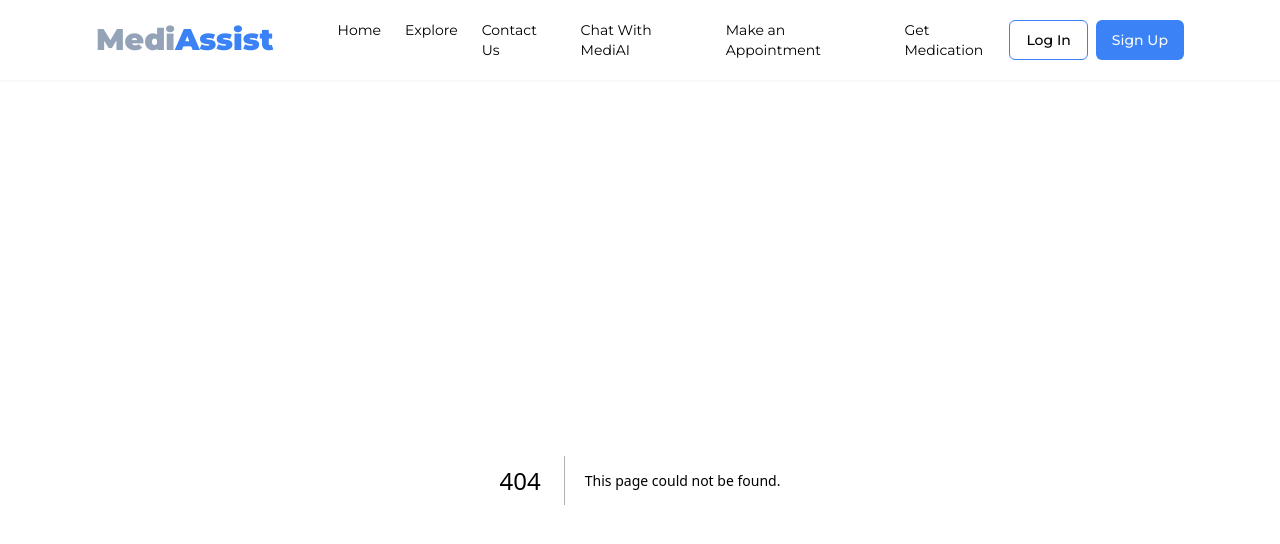
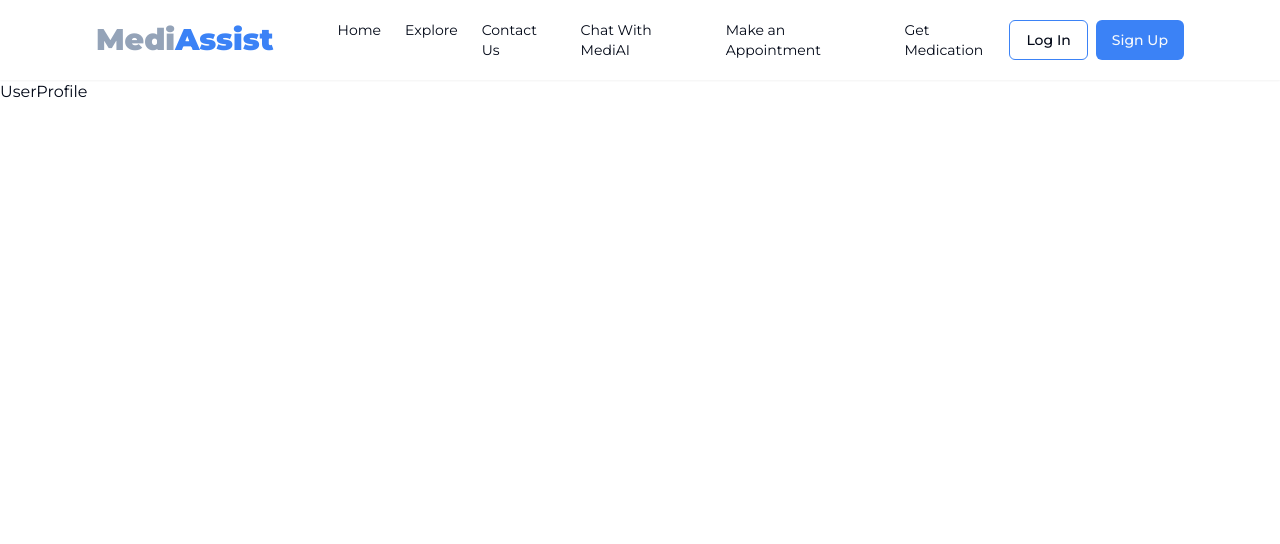
Before and after one commit to emmanueldavidson96/MediAssist, a Next.js app: page /userprofile in a window 1280 px wide. Before the commit this address had no page. Shown: the top 544 px of the page. Built offline with nearby package versions, Linux system fonts and the light colour scheme.

Commit message:
Pipeops commit

```diff
--- /dev/null
+++ b/app/userprofile/page.tsx
@@ -0,0 +1,7 @@
+import React from 'react'
+
+export default function UserProfile() {
+  return (
+    <div>UserProfile</div>
+  )
+}
```
